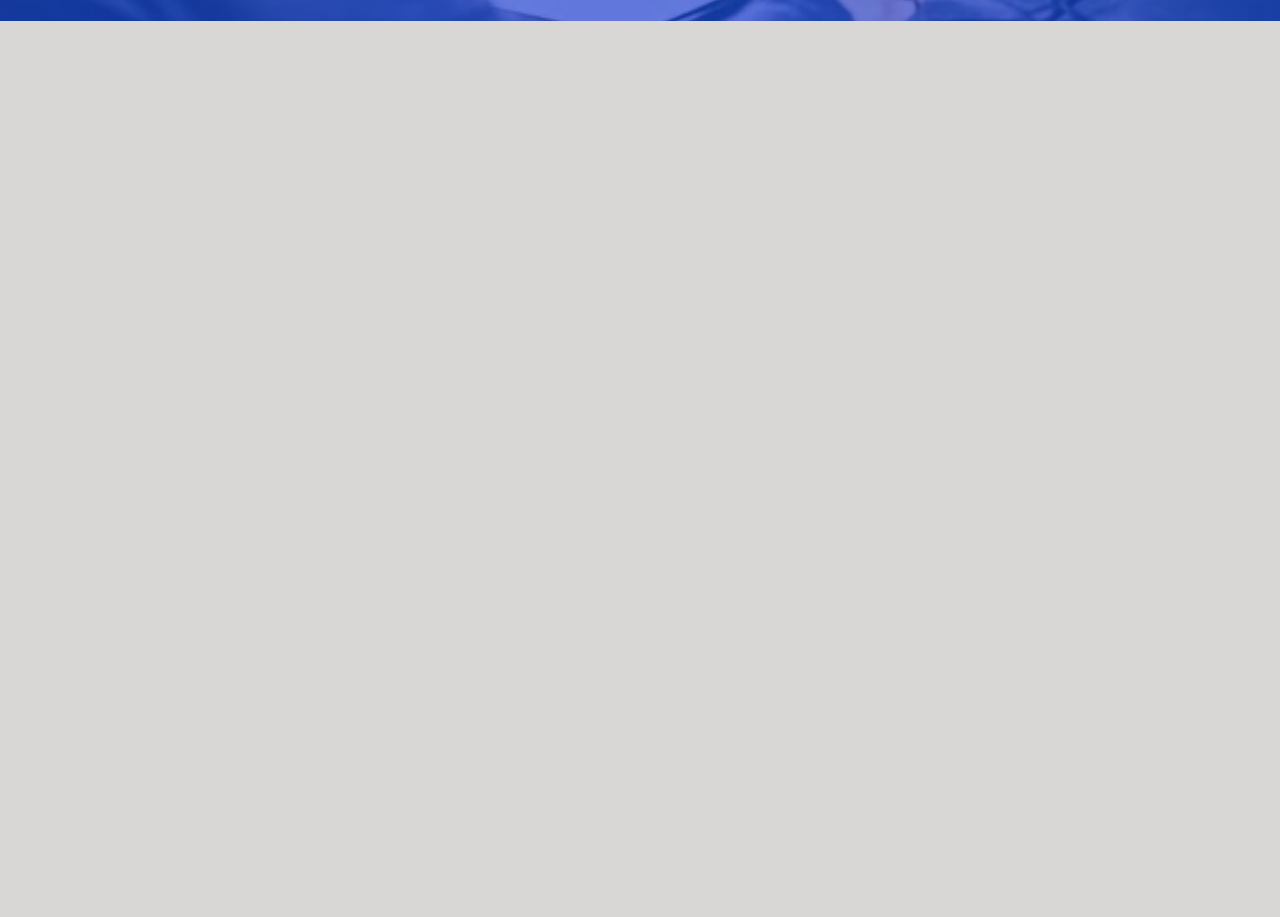
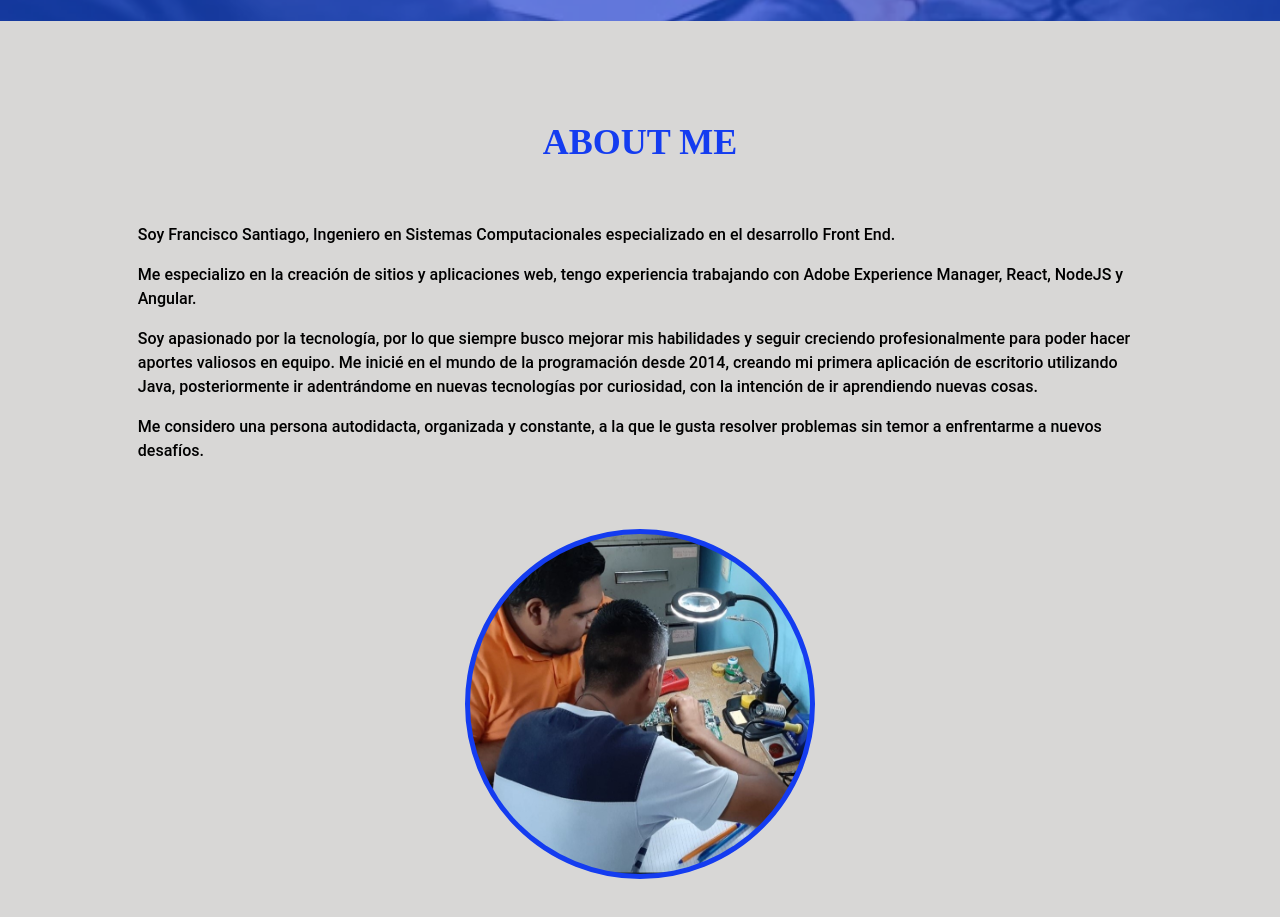
Before and after one commit to franciscosantiagoc/myportfolio2024, a React (Vite) app: page / in a window 1280 px wide. Shown: the part 849-1766 px from the top of the page. Before the commit the page ends 870 px from the top, so only its background shows below. Built offline with nearby package versions, Linux system fonts and the light colour scheme; the HTML template or start-up script is replaced by a standard one.

Commit message:
Maqueta sectiona about me finalizada

```diff
--- a/src/App.tsx
+++ b/src/App.tsx
@@ -1,6 +1,7 @@
 import './assets/styles/main.scss'
 import Header from './components/header'
 import Home from './pages/Home'
+import About from './pages/About';
 
 function App() {
 
@@ -9,6 +10,7 @@ function App() {
     <>
       <Header />
       <Home />
+      <About />
     </>
   )
 }
--- /dev/null
+++ b/src/pages/About/About.scss
@@ -0,0 +1,104 @@
+@import "../../assets/styles/helpers/variables.scss";
+@import "../../assets/styles/helpers/mixins.scss";
+.about {
+  padding-top: 100px;
+  padding-bottom: 200px;
+  position: relative;
+  min-height: 50vh;
+
+  .container {
+    display: flex;
+    flex-direction: row;
+    align-items: center;
+    justify-content: space-between;
+    flex-wrap: wrap;
+    @include df-tablet {
+      flex-wrap: nowrap;
+    }
+
+
+    .text-content,
+    .image-content {
+      width: 50%;
+    }
+
+    h2 {
+      //order: 0;
+      font-family: $secondaryFont;
+      color: $primaryColor;
+      text-align: center;
+      font-size: 36px;
+      font-style: normal;
+      font-weight: 700;
+      line-height: normal;
+      text-transform: uppercase;
+      display: block;
+      width: 100%;
+      margin-bottom: 60px;
+      @include df-tablet {
+        margin-bottom: 30px;
+        order: 3;
+      }
+    }
+    .text-content {
+      color: $fontPrimaryColor;
+      font-family: $mainFont;
+      font-weight: 500;
+      text-align: left;
+      @include df-desktop {
+        width: 100%;
+      }
+      @include df-tablet {
+        order: 1;
+      }
+    }
+    .image-content {
+      width: 500px;
+      height: 500px;
+      border-radius: 50%;
+      overflow: hidden;
+      //clip-path: polygon(50% 0%, 80% 10%, 100% 35%, 100% 70%, 80% 90%, 50% 100%, 20% 90%, 0% 70%, 0% 35%, 20% 10%);
+      border: solid 5px $primaryColor;
+      position: relative;
+      background-color: $primaryColor;
+      @include df-tablet {
+        order: 2;
+      }
+      img {
+        width: 100%;
+        height: 100%;
+        //clip-path: polygon(50% 0%, 80% 10%, 100% 35%, 100% 70%, 80% 90%, 50% 100%, 20% 90%, 0% 70%, 0% 35%, 20% 10%);
+      }
+    }
+     @include df-desktop {
+      .image-content {
+        width: 350px;
+        height: 350px;
+        margin: 0 auto;
+        margin-top: 50px;
+      }
+      .text-content {
+        width: 90%;
+        margin: 0 auto;
+      }
+    }
+  }
+  @include df-tablet {
+    padding: 100px 0;
+    .container {
+      flex-direction: column-reverse;
+
+      .image-content {
+        width: 250px;
+        height: 250px;
+        img {
+          object-position: center;
+        }
+      }
+      .text-content {
+        width: 100%;
+        margin-top: 50px;
+      }
+    }
+  }
+}
--- /dev/null
+++ b/src/pages/About/index.tsx
@@ -0,0 +1,20 @@
+import './About.scss';
+import image1 from './../../assets/images/about/picture1.jpg'
+export default function Home() {
+  return (
+    <section className="about" id="about">
+      <div className="container">
+        <h2>About me</h2>
+        <div className="text-content">
+          <p>Soy Francisco Santiago, Ingeniero en Sistemas Computacionales especializado en el desarrollo Front End.</p>
+          <p>Me especializo en la creación de sitios y aplicaciones web, tengo experiencia trabajando con Adobe Experience Manager, React, NodeJS y Angular.</p>
+          <p>Soy apasionado por la tecnología, por lo que siempre busco mejorar mis habilidades y seguir creciendo profesionalmente para poder hacer aportes valiosos en equipo. Me inicié en el mundo de la programación desde 2014, creando mi primera aplicación de escritorio utilizando Java, posteriormente ir adentrándome en nuevas tecnologías por curiosidad, con la intención de ir aprendiendo nuevas cosas.</p>
+          <p>Me considero una persona autodidacta, organizada y constante, a la que le gusta resolver problemas sin temor a enfrentarme a nuevos desafíos.</p>
+        </div>
+        <div className="image-content">
+          <img src={image1} alt="Mantenimiento preventivo de equipos de computo" />
+        </div>
+      </div>
+    </section>
+  )
+}
```
Also changed, not shown: src/assets/images/about/picture1.jpg (added).
